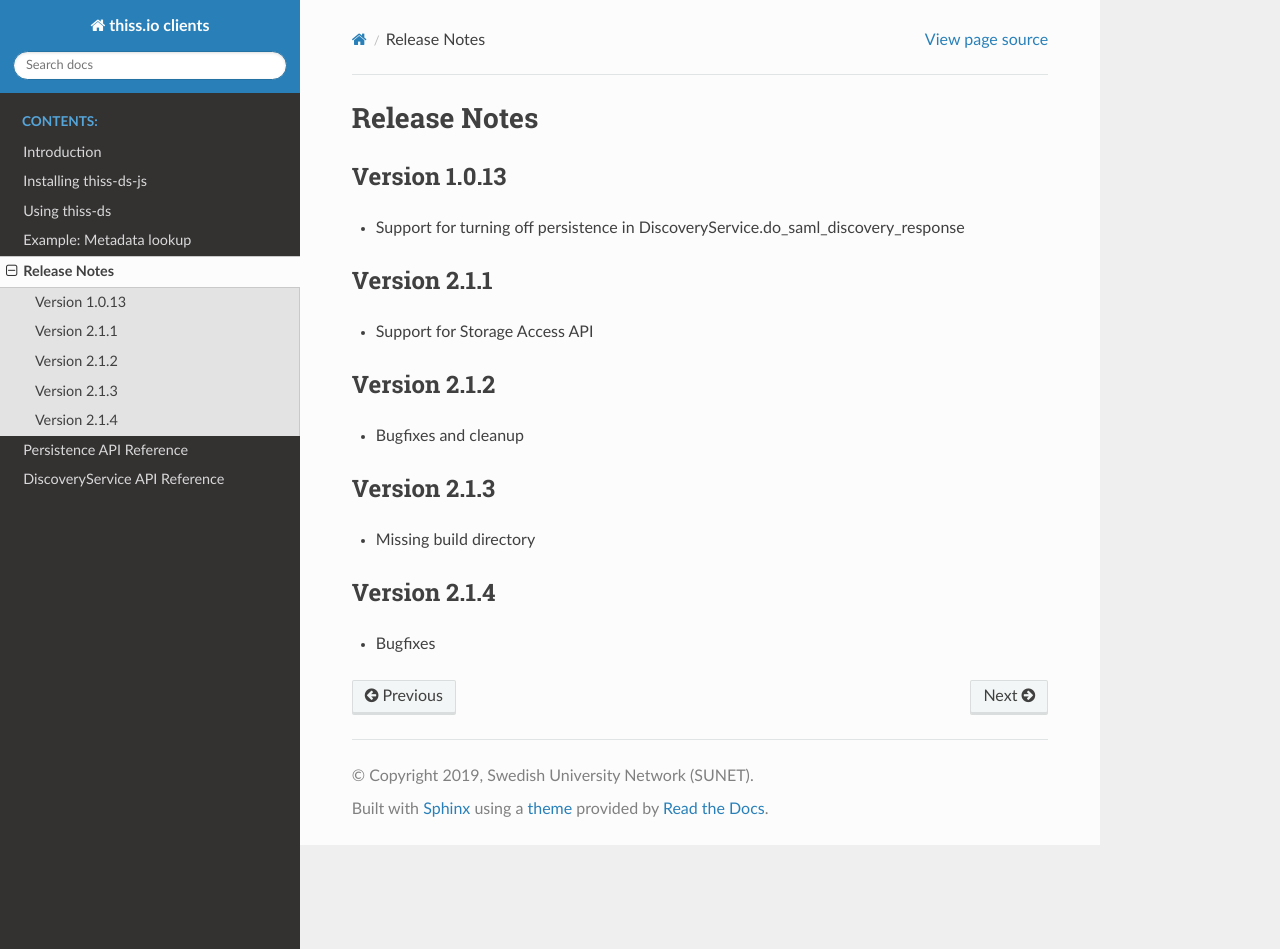
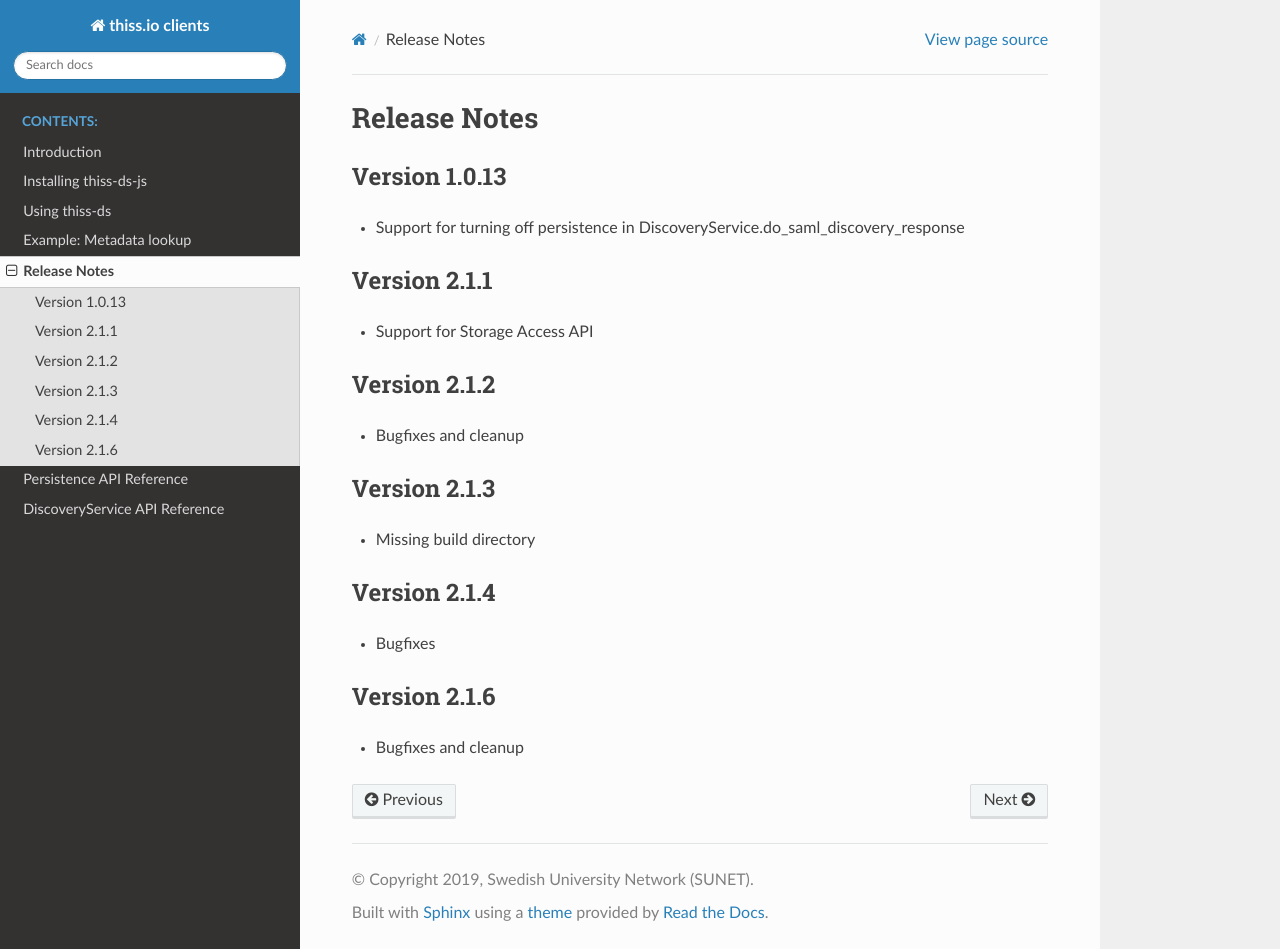
Before and after one commit to TheIdentitySelector/thiss-ds-js, a Sphinx documentation site: the page built from docs/releasenotes.rst, in a window 1280 px wide and 949 px high. Built offline with Sphinx 7.4.7 and the Read the Docs theme 3.1.0, drawn with Linux system fonts in a browser that asks for light colours.

Commit message:
bump version

```diff
--- a/docs/conf.py
+++ b/docs/conf.py
@@ -26,7 +26,7 @@ author = u'Leif Johansson'
 # The short X.Y version
 version = u'2.1'
 # The full version, including alpha/beta/rc tags
-release = u'2.1.4'
+release = u'2.1.6'
 
 js_source_path = '../src'
 
--- a/docs/releasenotes.rst
+++ b/docs/releasenotes.rst
@@ -25,3 +25,8 @@ Version 2.1.4
 -------------
 
 * Bugfixes
+
+Version 2.1.6
+-------------
+
+* Bugfixes and cleanup
--- a/package.json
+++ b/package.json
@@ -1,6 +1,6 @@
 {
   "name": "@theidentityselector/thiss-ds",
-  "version": "2.1.4",
+  "version": "2.1.6",
   "description": "A set of clients for the thiss.io service",
   "main": "dist/thiss-ds.js",
   "homepage": "https://thiss.io",
```
Also changed, not shown: 4 other files.
